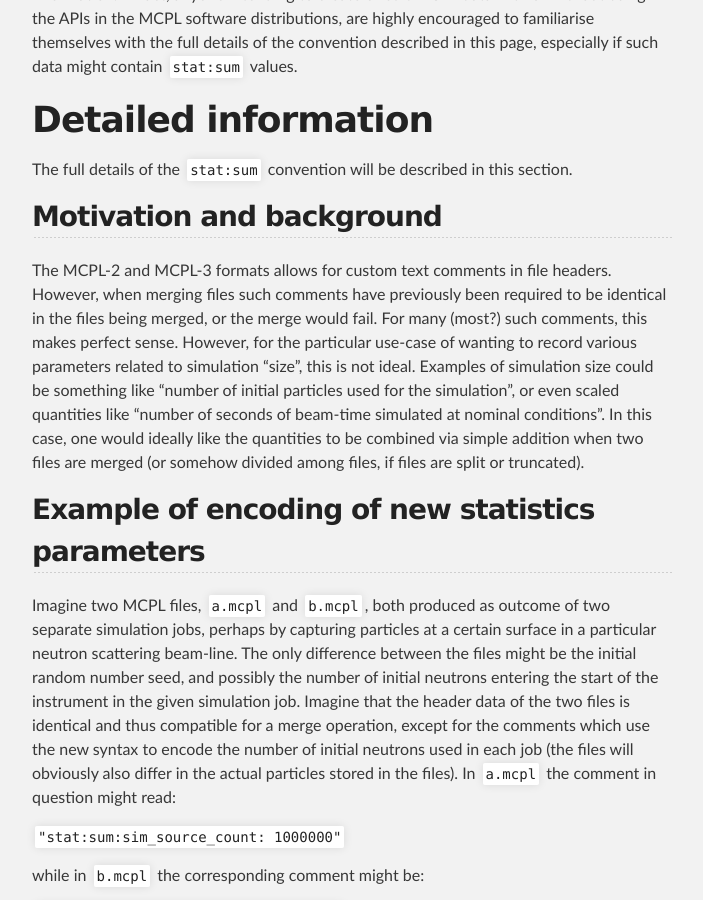
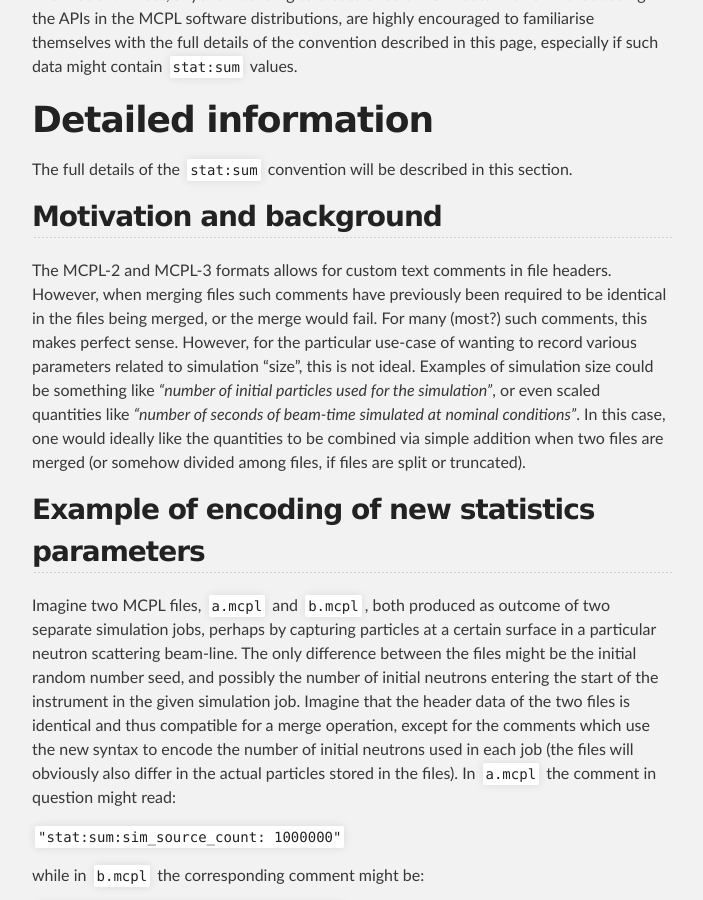
Before and after one commit to mctools/mcpl, a Jekyll site: the page built from format_statsum.md, in a window 1280 px wide and 900 px high, scrolled down 2367 px. Shown: the whole window, without its empty margins (288-991 px from the left). Built offline with Jekyll 4.4.1, drawn with Linux system fonts in a browser that asks for light colours.

Commit message:
Work on new format and stat:sum page

```diff
--- a/format_statsum.md
+++ b/format_statsum.md
@@ -69,7 +69,7 @@ The full details of the `stat:sum` convention will be described in this section.
 
 ## Motivation and background
 
-The MCPL-2 and MCPL-3 formats allows for custom text comments in file headers. However, when merging files such comments have previously been required to be identical in the files being merged, or the merge would fail. For many (most?)  such comments, this makes perfect sense. However, for the particular use-case of wanting to record various parameters related to simulation "size", this is not ideal. Examples of simulation size could be something like "number of initial particles used for the simulation", or even scaled quantities like "number of seconds of beam-time simulated at nominal conditions". In this case, one would ideally like the quantities to be combined via simple addition when two files are merged (or somehow divided among files, if files are split or truncated).
+The MCPL-2 and MCPL-3 formats allows for custom text comments in file headers. However, when merging files such comments have previously been required to be identical in the files being merged, or the merge would fail. For many (most?)  such comments, this makes perfect sense. However, for the particular use-case of wanting to record various parameters related to simulation "size", this is not ideal. Examples of simulation size could be something like *"number of initial particles used for the simulation"*, or even scaled quantities like *"number of seconds of beam-time simulated at nominal conditions"*. In this case, one would ideally like the quantities to be combined via simple addition when two files are merged (or somehow divided among files, if files are split or truncated).
 
 ## Example of encoding of new statistics parameters
 
```
